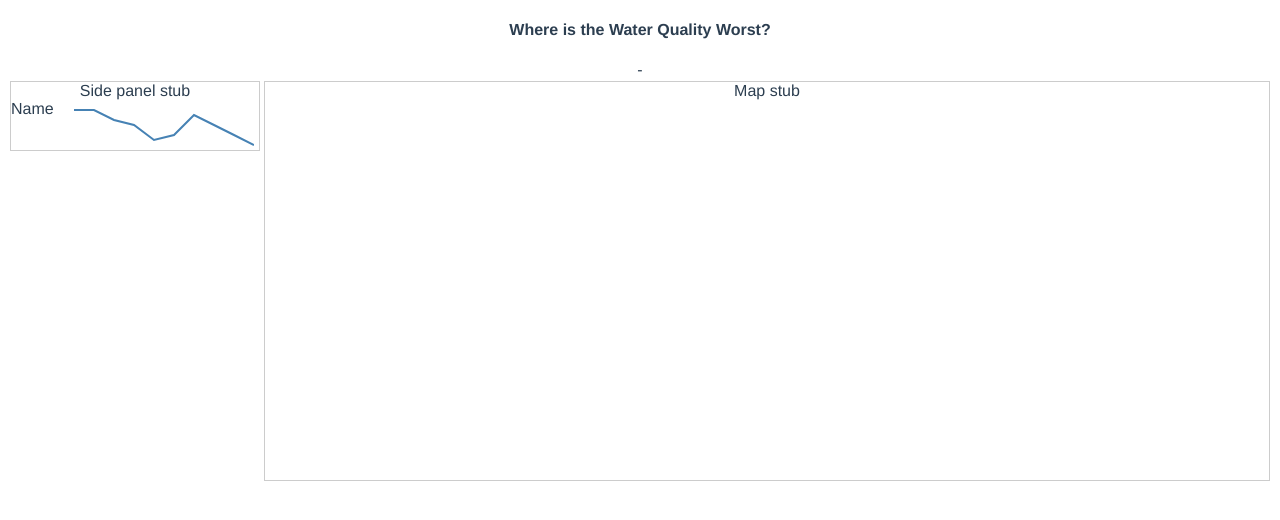
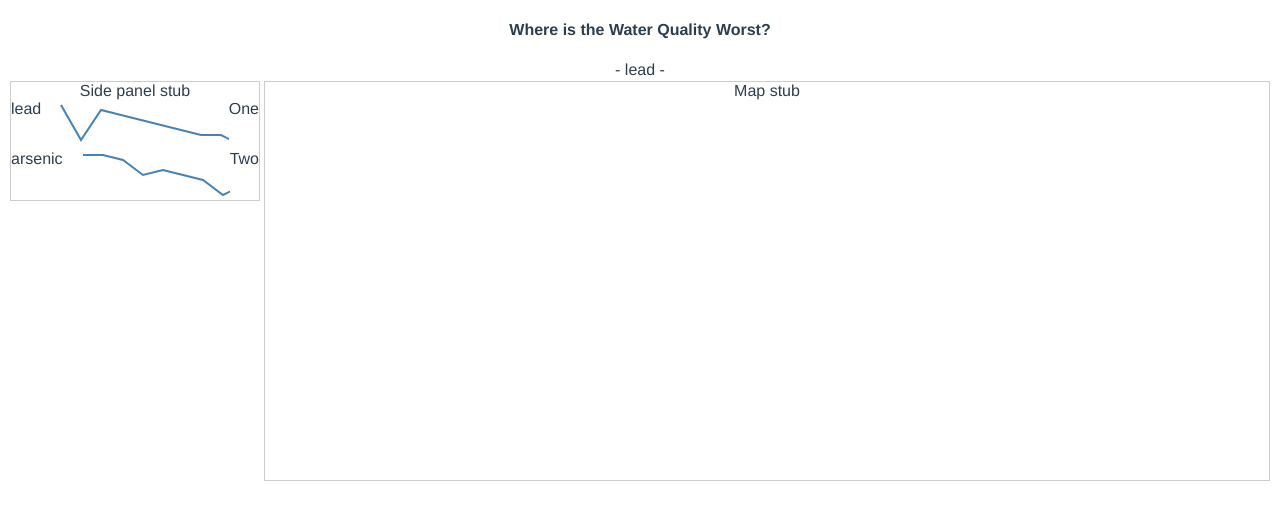
Before and after one commit to mwdchang/uhack2018, a Vue app: page / in a window 1280 px wide. Shown: the top 520 px of the page. Built offline with nearby package versions, Linux system fonts and the light colour scheme.

Commit message:
add mock, add plumbing

```diff
--- a/src/components/header-bar.vue
+++ b/src/components/header-bar.vue
@@ -1,7 +1,7 @@
 <template>
   <div>
     <h4>Where is the Water Quality Worst?</h4>
-    <div>{{currentLocation}} - {{currentFacility}}</div>
+    <div>{{currentLocation}} - {{currentChemical}} - {{currentFacility}}</div>
   </div>
 </template>
 
@@ -13,7 +13,8 @@ export default {
   computed: {
     ...mapGetters({
       currentLocation: 'currentLocation',
-      currentFacility: 'currentFacility'
+      currentFacility: 'currentFacility',
+      currentChemical: 'currentChemical'
     })
   },
 }
--- a/src/components/side-panel.vue
+++ b/src/components/side-panel.vue
@@ -1,9 +1,9 @@
 <template>
   <div class="side-panel">
     <div>Side panel stub</div>
-    <div>
-      <div @click="switchLocation()">
-        <spark-line/>
+    <div v-for="spark of sparkData">
+      <div @click="switchLocation(spark)">
+        <spark-line :data="spark"/>
       </div>
     </div>
   </div>
@@ -14,19 +14,28 @@
 import {  mapActions, mapGetters } from 'vuex';
 
 import SparkLine from './spark-line.vue';
+import Mock from '../util/mock.js';
 
 export default {
   name: 'side-panel',
   components: {
     SparkLine
   },
+  data: () => ({
+    sparkData: []
+  }),
+  mounted() {
+    this.sparkData = Mock.mockdata();
+  },
   methods: {
     ...mapActions({
       setCurrentLocation: 'setCurrentLocation',
-      setCurrentFacility: 'setCurrentFacility'
+      setCurrentFacility: 'setCurrentFacility',
+      setCurrentChemical: 'setCurrentChemical'
     }),
-    switchLocation() {
-      this.setCurrentLocation('xyz');
+    switchLocation(spark) {
+      this.setCurrentLocation(spark.name);
+      this.setCurrentChemical(spark.chemical);
     }
   }
 }
--- a/src/components/spark-line.vue
+++ b/src/components/spark-line.vue
@@ -1,7 +1,8 @@
 <template>
   <div ref="container" class="spark-container">
-    <div>Name</div>
+    <div>{{data.chemical}}</div>
     <svg class="chart"></svg>
+    <div>{{data.name}}</div>
   </div>
 </template>
 
@@ -21,7 +22,7 @@ export default {
     const chart = d3.select(this.$refs.container).select('.chart');
     chart.attr('width', W +'px');
     chart.attr('height', H +'px');
-    const data = [1, 3, 5, 7, 3, 2, 5, 6, 8, 8];
+    const data = this.data.data;
 
     const yScale = d3.scaleLinear().range([H, 0]).domain([0, 10]);
     const xScale = d3.scaleLinear().range([W, 0]).domain([0, 10]);
--- a/src/store/index.js
+++ b/src/store/index.js
@@ -3,16 +3,17 @@ import Vuex from 'vuex';
 
 Vue.use(Vuex);
 
-
 export const storeConfig = {
   state: {
     currentScenario: null,
     currentLocation: null,
-    currentFacility: null
+    currentFacility: null,
+    currentChemical: 'lead'
   },
   getters: {
     currentLocation: state => state.currentLocation,
-    currentFacility: state => state.currentFacility
+    currentFacility: state => state.currentFacility,
+    currentChemical: state => state.currentChemical
   },
   actions: {
     setCurrentFacility({ commit }, o) {
@@ -21,6 +22,9 @@ export const storeConfig = {
     setCurrentLocation({ commit }, o) {
       commit('setCurrentLocation', o);
     },
+    setCurrentChemical({ commit }, o) {
+      commit('setCurrentChemical', o);
+    }
   },
   mutations: {
     setCurrentFacility(state, o) {
@@ -28,6 +32,9 @@ export const storeConfig = {
     },
     setCurrentLocation(state, o) {
       state.currentLocation = o;
+    },
+    setCurrentChemical(state, o) {
+      state.currentChemical = o;
     }
   }
 };
--- /dev/null
+++ b/src/util/mock.js
@@ -0,0 +1,25 @@
+export default class {
+  static mockdata() {
+    return [
+      {
+        'lat': 43.69,
+        'lon': -79.59,
+        'id': '34',
+        'name': 'One',
+        'data': [1, 3, 3, 4, 5, 6, 7, 8, 2, 9],
+        'type': 'facility',
+        'chemical': 'lead'
+      },
+      {
+        'lat': 43.69,
+        'lon': -79.59,
+        'id': '34',
+        'name': 'Two',
+        'data': [1, 3, 1, 4, 5, 6, 5, 8, 9, 9],
+        'type': 'facility',
+        'chemical': 'arsenic'
+      },
+    ];
+
+  }
+}
```
